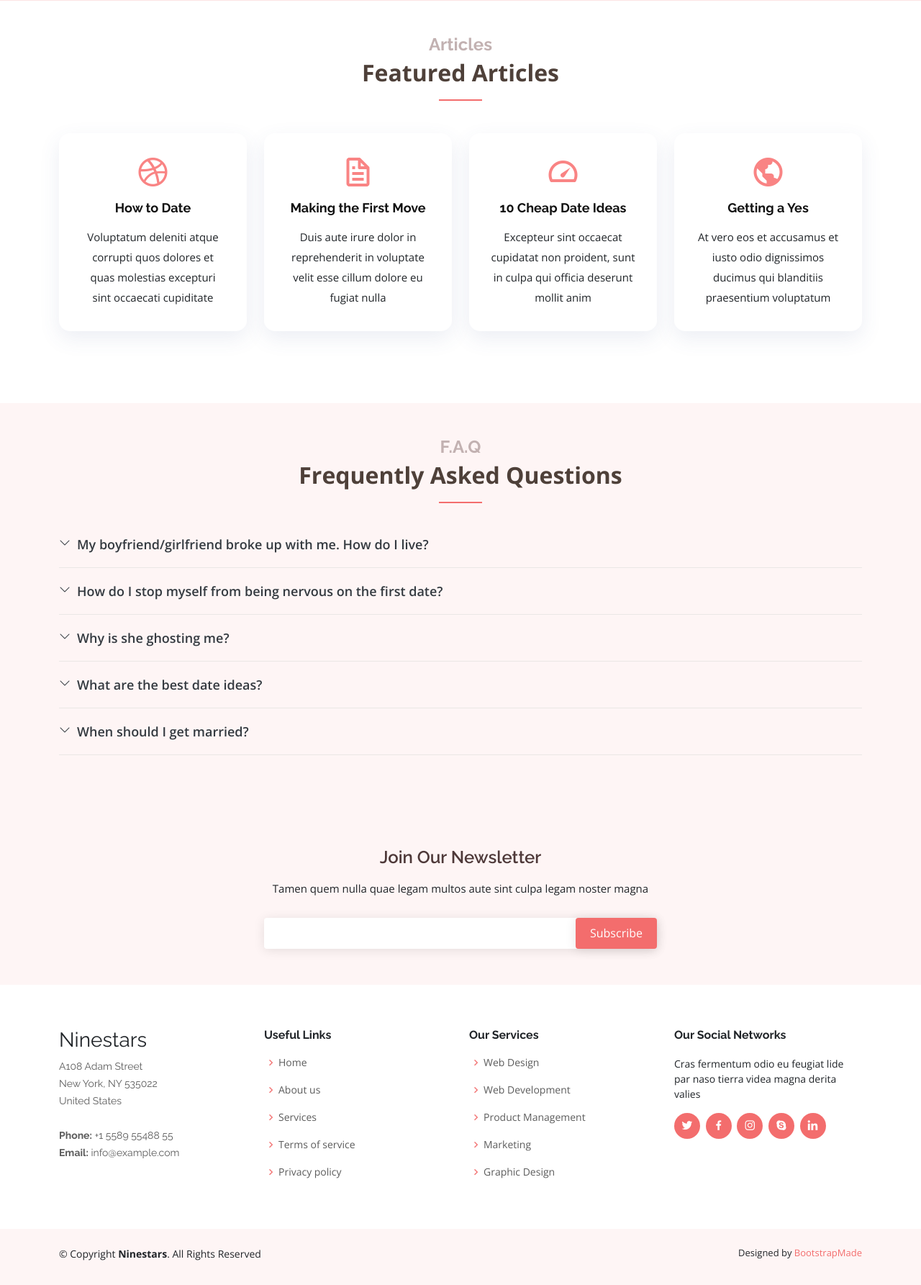
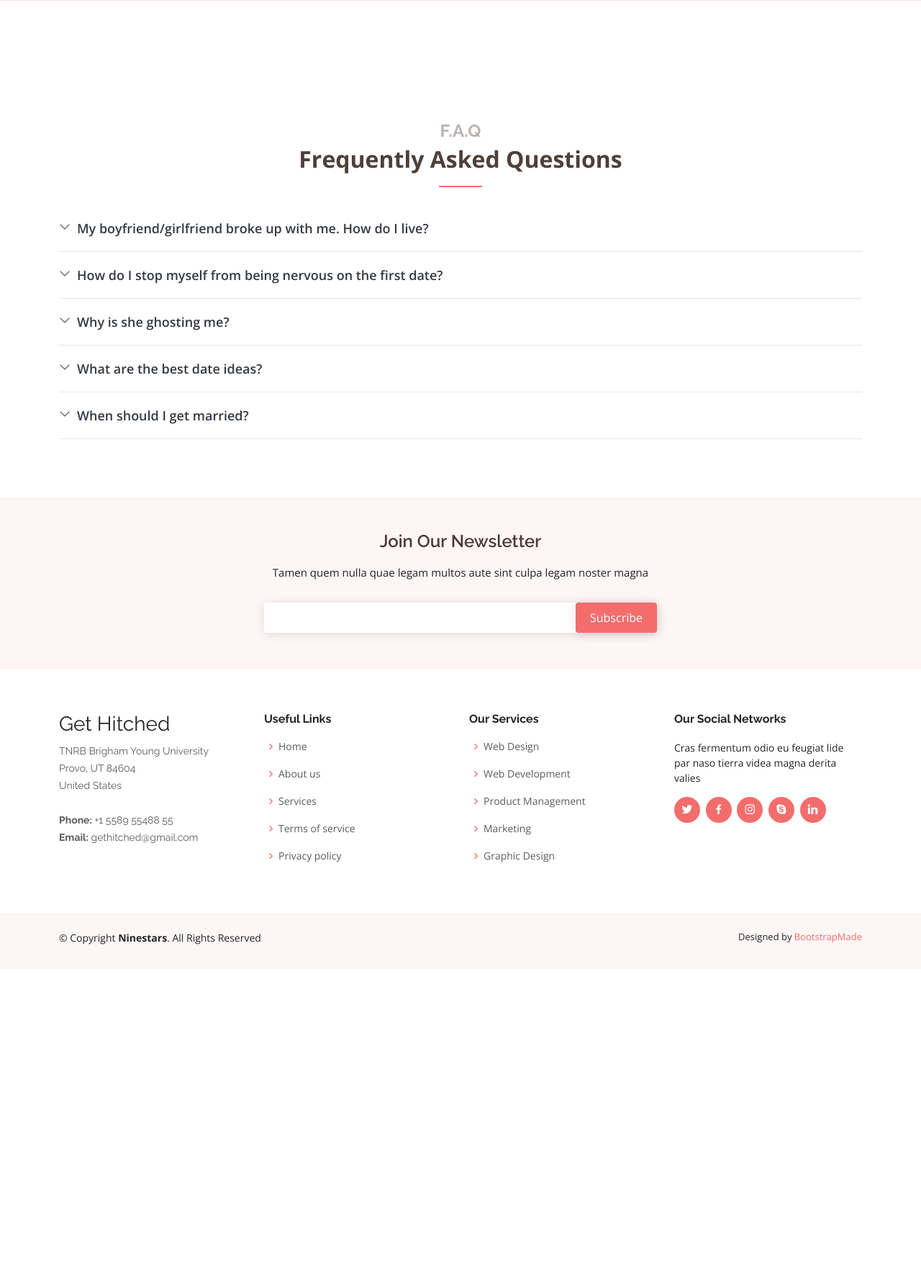
Before and after one commit to derekaj16/FinalProject403, a Django app: page / in a window 1280 px wide. Shown: the part 631-2416 px from the top of the page at 72% size. After the commit the page ends 1943 px from the top, so only its background shows below. Run offline with Django 4.2, Linux system fonts and the light colour scheme; some libraries are stand-ins or nearby versions.

Commit message:
other changes

```diff
--- a/Wiki/templates/base.html
+++ b/Wiki/templates/base.html
@@ -160,13 +160,13 @@
         <div class="row">
 
           <div class="col-lg-3 col-md-6 footer-contact">
-            <h3>Ninestars</h3>
+            <h3>Get Hitched</h3>
             <p>
-              A108 Adam Street <br>
-              New York, NY 535022<br>
+              TNRB Brigham Young University<br>
+              Provo, UT 84604<br>
               United States <br><br>
               <strong>Phone:</strong> +1 5589 55488 55<br>
-              <strong>Email:</strong> info@example.com<br>
+              <strong>Email:</strong> gethitched@gmail.com<br>
             </p>
           </div>
 
--- a/Wiki/templates/wikiWebsite/index.html
+++ b/Wiki/templates/wikiWebsite/index.html
@@ -29,52 +29,14 @@
     <section id="services" class="services">
       <div class="container" data-aos="fade-up">
 
-        <div class="section-title">
-          <h2>Articles</h2>
-          <p>Featured Articles</p>
-        </div>
 
-        <div class="row">
-          <div class="col-md-6 col-lg-3 d-flex align-items-stretch" data-aos="zoom-in" data-aos-delay="100">
-            <div class="icon-box">
-              <div class="icon"><i class="bx bxl-dribbble"></i></div>
-              <h4 class="title"><a href="">How to Date</a></h4>
-              <p class="description">Voluptatum deleniti atque corrupti quos dolores et quas molestias excepturi sint occaecati cupiditate</p>
-            </div>
-          </div>
-
-          <div class="col-md-6 col-lg-3 d-flex align-items-stretch" data-aos="zoom-in" data-aos-delay="200">
-            <div class="icon-box">
-              <div class="icon"><i class="bx bx-file"></i></div>
-              <h4 class="title"><a href="">Making the First Move</a></h4>
-              <p class="description">Duis aute irure dolor in reprehenderit in voluptate velit esse cillum dolore eu fugiat nulla</p>
-            </div>
-          </div>
-
-          <div class="col-md-6 col-lg-3 d-flex align-items-stretch" data-aos="zoom-in" data-aos-delay="300">
-            <div class="icon-box">
-              <div class="icon"><i class="bx bx-tachometer"></i></div>
-              <h4 class="title"><a href="">10 Cheap Date Ideas</a></h4>
-              <p class="description">Excepteur sint occaecat cupidatat non proident, sunt in culpa qui officia deserunt mollit anim</p>
-            </div>
-          </div>
-
-          <div class="col-md-6 col-lg-3 d-flex align-items-stretch" data-aos="zoom-in" data-aos-delay="400">
-            <div class="icon-box">
-              <div class="icon"><i class="bx bx-world"></i></div>
-              <h4 class="title"><a href="">Getting a Yes</a></h4>
-              <p class="description">At vero eos et accusamus et iusto odio dignissimos ducimus qui blanditiis praesentium voluptatum</p>
-            </div>
-          </div>
-
-        </div>
 
       </div>
     </section>
     <!-- End About Section -->
 
     <!-- ======= F.A.Q Section ======= -->
-    <section id="faq" class="faq section-bg">
+    <section id="faq" class="faq section-bg" style="background-color: white;">
       <div class="container" data-aos="fade-up">
 
         <div class="section-title">
--- a/Wiki/wikiWebsite/views.py
+++ b/Wiki/wikiWebsite/views.py
@@ -71,8 +71,8 @@ def loginPageView(request) :
                         error = True
                 else :
                     error = True
-            else :
-                error = True
+        else :
+            error = True
 
     context = {
         'error': error,
@@ -95,6 +95,7 @@ def signUpPageView(request, subscriber_email=None) :
         email_list = []
         username_list = []
 
+        # Filling lists for validity checking
         emails = Person.objects.values('email')
         for email in emails :
             email_list.append(email['email'])
@@ -127,7 +128,8 @@ def createAccountView(request) :
         new_user.status = request.POST['status']
         new_user.about = request.POST.get('author-about')
 
-        print(request.POST['subscribe'])
+        # Check if person is already a subscriber and link their
+        # subscriber email to their account
         if (request.POST['subscribe'] == 'y') :
 
             subscriber = Subscriber.objects.filter(email=request.POST['email'])
```
Also changed, not shown: Wiki/Wiki/settings.py (+0 -10 lines), Wiki/templates/wikiWebsite/acc_settings.html (+29 -2 lines), Wiki/wikiWebsite/static/css/acc_settings.css (+35 -0 lines), Wiki/wikiWebsite/static/css/style.css (line endings or trailing spaces).
